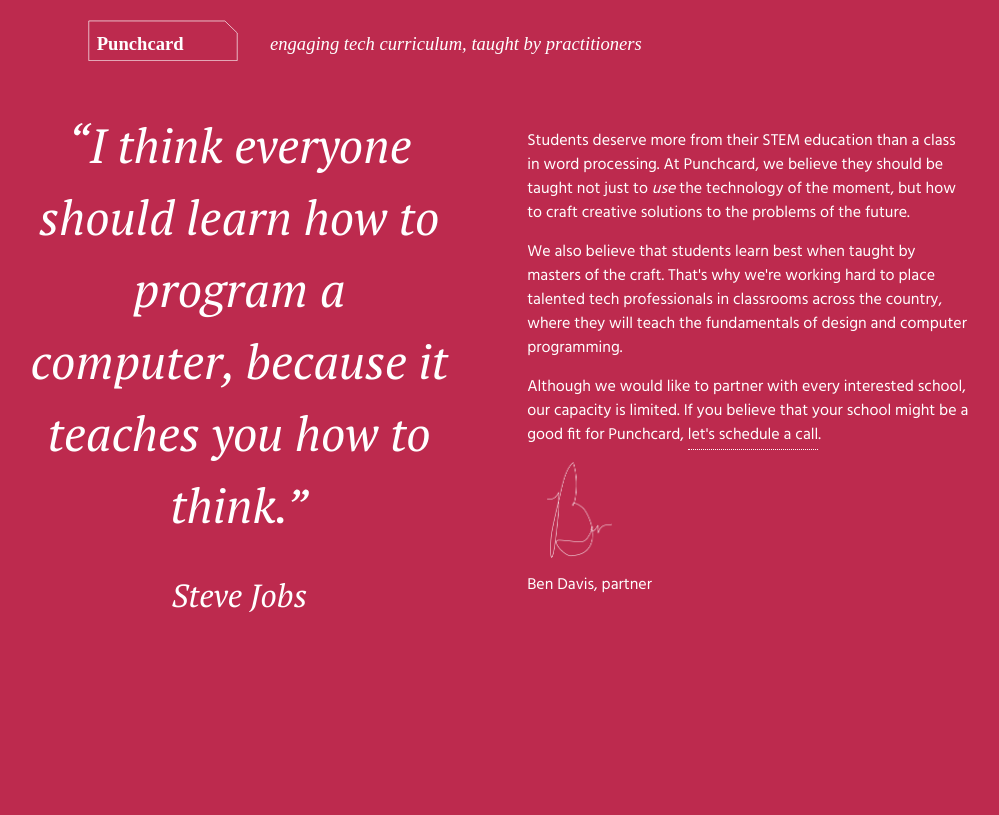
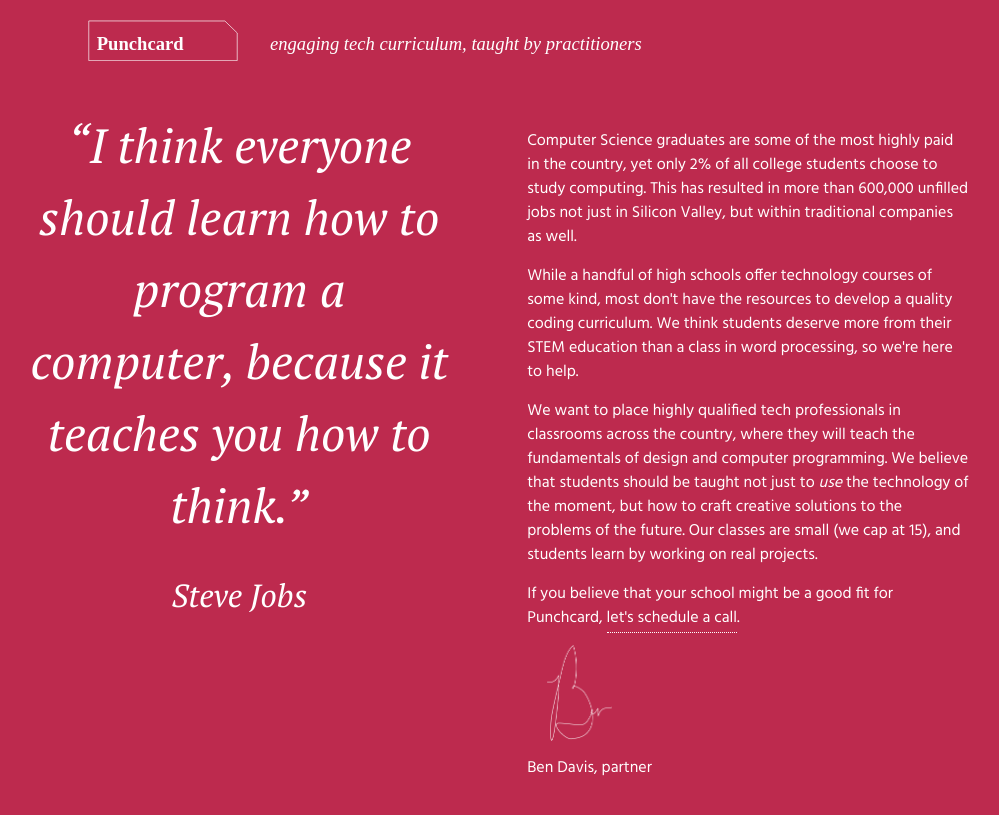
Before and after one commit to bdscott/pc-labs, a Jekyll site: the page built from index.html, in a window 1280 px wide. Shown: the top 815 px of the page, without its empty margins (82-1081 px from the left). Built offline with Jekyll 4.4.1, drawn with Linux system fonts in a browser that asks for light colours.

Commit message:
add those statz

```diff
--- a/index.html
+++ b/index.html
@@ -11,9 +11,10 @@ extra_head: "
 		<h1>&ldquo;I think everyone should learn how to program a computer, because it teaches you how to think.&rdquo;<span class="quote-attrib">Steve Jobs</span></h1>
 	</div>
 	<div class="spread-page page-b">
-		<p>Students deserve more from their STEM education than a class in word processing. At Punchcard, we believe they should be taught not just to <em>use</em> the technology of the moment, but how to craft creative solutions to the problems of the future.</p>
-		<p>We also believe that students learn best when taught by masters of the craft. That's why we're working hard to place talented tech professionals in classrooms across the country, where they will teach the fundamentals of design and computer programming.</p>
-		<p>Although we would like to partner with every interested school, our capacity is limited. If you believe that your school might be a good fit for Punchcard, <a href="https://ben28.typeform.com/to/TXqnRO">let's schedule a call</a>.</p>
+		<p>Computer Science graduates are some of the most highly paid in the country, yet only 2% of all college students choose to study computing. This has resulted in more than 600,000 unfilled jobs not just in Silicon Valley, but within traditional companies as well.
+			<p>While a handful of high schools offer technology courses of some kind, most don't have the resources to develop a quality coding curriculum. We think students deserve more from their STEM education than a class in word processing, so we're here to help.</p>
+		<p>We want to place highly qualified tech professionals in classrooms across the country, where they will teach the fundamentals of design and computer programming. We believe that students should be taught not just to <em>use</em> the technology of the moment, but how to craft creative solutions to the problems of the future. Our classes are small (we cap at 15), and students learn by working on real projects.</p>
+		<p>If you believe that your school might be a good fit for Punchcard, <a href="https://ben28.typeform.com/to/TXqnRO">let's schedule a call</a>.</p>
 		<img src="{{ "/images/ben-signature.png" | prepend: site.baseurl }}"/>
 		<p>Ben Davis, partner</p>
 	</div>
```
